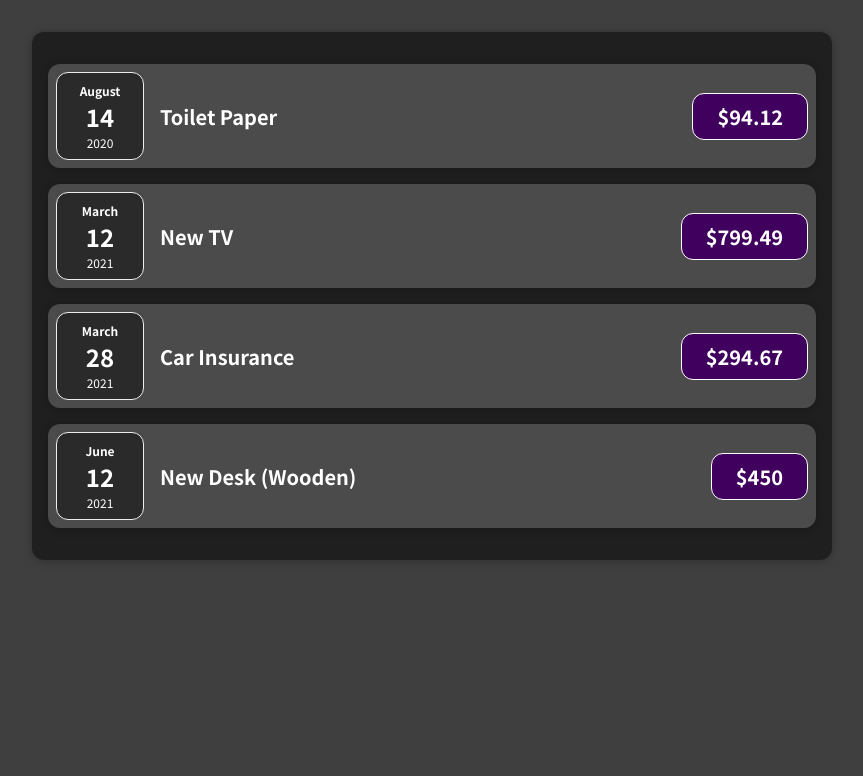
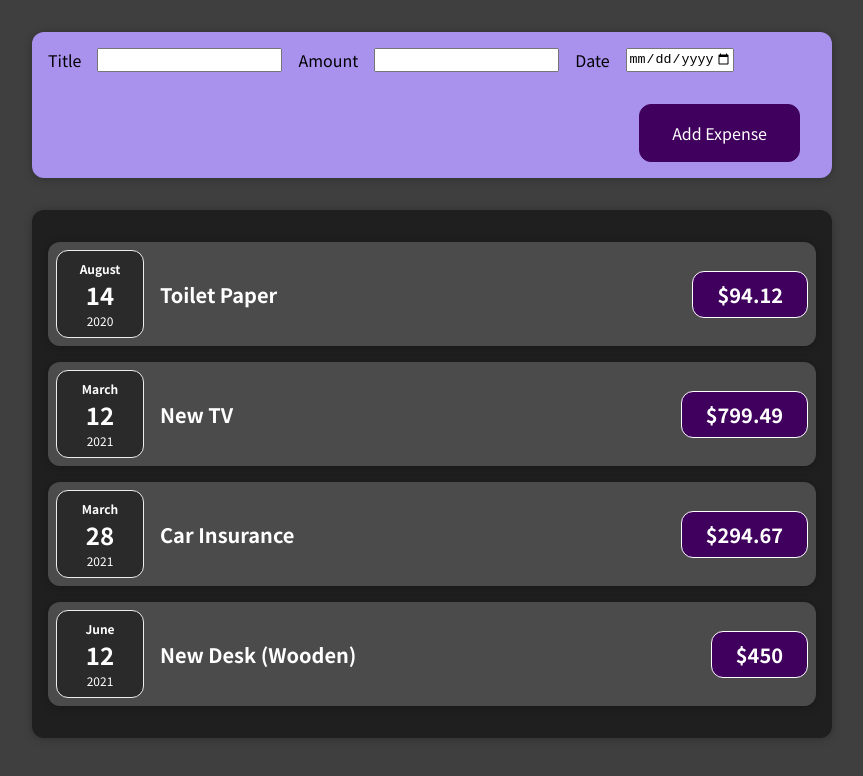
Before and after one commit to Rohann7/Expensify, a JavaScript app: page / in a window 1280 px wide. Shown: the top 776 px of the page, without its empty margins (208-1071 px from the left). Built offline with nearby package versions, Linux system fonts and the light colour scheme.

Commit message:
Add NewExpense component with form

```diff
--- a/src/App.js
+++ b/src/App.js
@@ -1,4 +1,5 @@
 import Expenses from "./components/expenses/Expenses";
+import NewExpense from "./components/NewExpense/NewExpense";
 
 const App = () => {
   const expenses = [
@@ -25,6 +26,7 @@
 
   return (
     <div>
+      <NewExpense />
       <Expenses expenses={expenses}/>
     </div>
   );
--- /dev/null
+++ b/src/components/NewExpense/ExpenseForm.css
@@ -0,0 +1,26 @@
+.new-expense__controls {
+  display: flex;
+  flex-wrap: wrap;
+  gap: 1rem;
+  margin-bottom: 1rem;
+  text-align: left;
+}
+
+.new-expense__control label {
+  font-weight: bold;
+  margin-bottom: 0.5rem;
+  display: block;
+}
+
+.new-expense__control input {
+  font: inherit;
+  padding: 0.5rem;
+  border-radius: 6px;
+  border: 1px solid #ccc;
+  width: 20rem;
+  max-width: 100%;
+}
+
+.new-expense__actions {
+  text-align: right;
+}
--- /dev/null
+++ b/src/components/NewExpense/ExpenseForm.js
@@ -0,0 +1,27 @@
+import './ExpenseForm.css'
+
+const ExpenseForm = () => {
+  return (
+    <form>
+      <div className="new-expense__controls">
+        <div className="new-expense__controls">
+          <label>Title</label>
+          <input type="text"/>
+        </div>
+        <div className="new-expense__controls">
+          <label>Amount</label>
+          <input type="number" min="0.01" step="0.01"/>
+       </div>
+        <div className="new-expense__controls">
+          <label>Date</label>
+          <input type="Date" min="2020-01-01" max="2023-12-31"/>
+        </div>
+      </div>
+      <div className="new-expense__actions">
+        <button type="submit">Add Expense</button>
+      </div>
+    </form>
+  );
+}
+
+export default ExpenseForm;
--- /dev/null
+++ b/src/components/NewExpense/NewExpense.css
@@ -0,0 +1,38 @@
+.new-expense {
+  background-color: #a892ee;
+  padding: 1rem;
+  margin: 2rem auto;
+  width: 50rem;
+  max-width: 95%;
+  border-radius: 12px;
+  text-align: center;
+  box-shadow: 0 1px 8px rgba(0, 0, 0, 0.25);
+}
+
+.new-expense button {
+  font: inherit;
+  cursor: pointer;
+  padding: 1rem 2rem;
+  border: 1px solid #40005d;
+  background-color: #40005d;
+  color: white;
+  border-radius: 12px;
+  margin-right: 1rem;
+}
+
+.new-expense button:hover,
+.new-expense button:active {
+  background-color: #510674;
+  border-color: #510674;
+}
+
+.new-expense button.alternative {
+  color: #220131;
+  border-color: transparent;
+  background-color: transparent;
+}
+
+.new-expense button.alternative:hover,
+.new-expense button.alternative:active {
+  background-color: #ddb3f8;
+}
--- /dev/null
+++ b/src/components/NewExpense/NewExpense.js
@@ -0,0 +1,12 @@
+import './NewExpense.css'
+import ExpenseForm from './ExpenseForm';
+
+const NewExpense = () => {
+  return (
+    <div className='new-expense'>
+      <ExpenseForm />
+    </div>
+  );
+}
+
+export default NewExpense;
```
